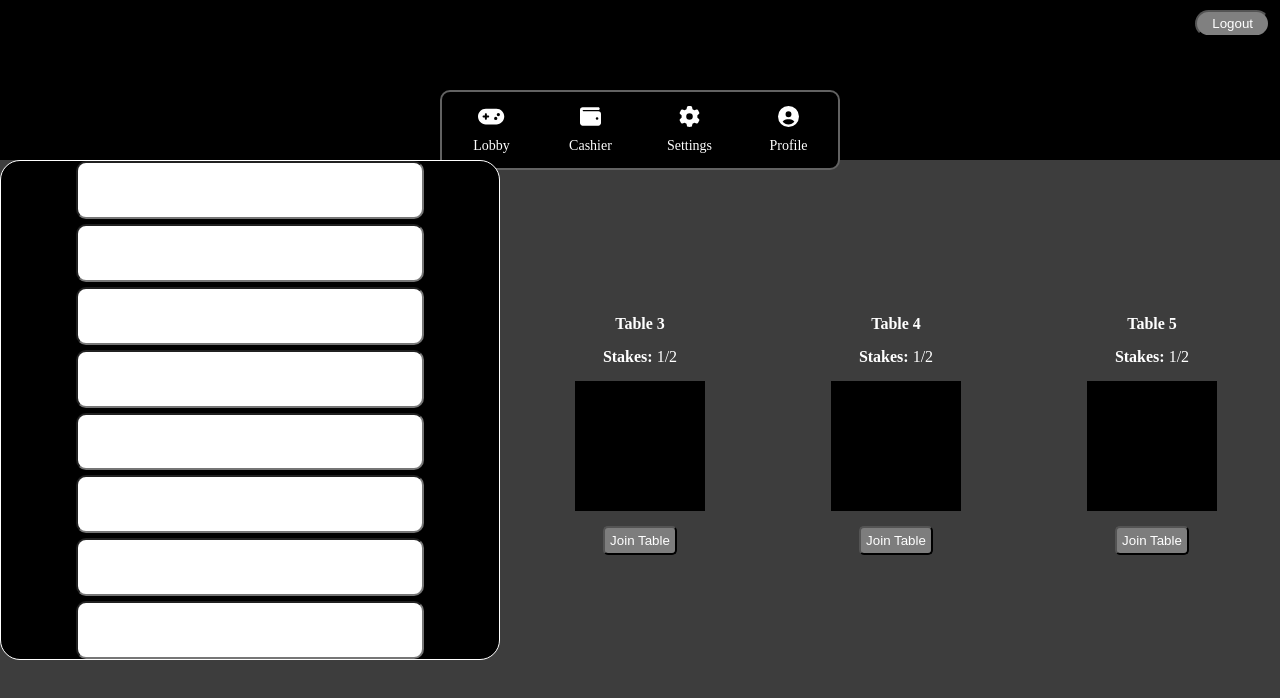
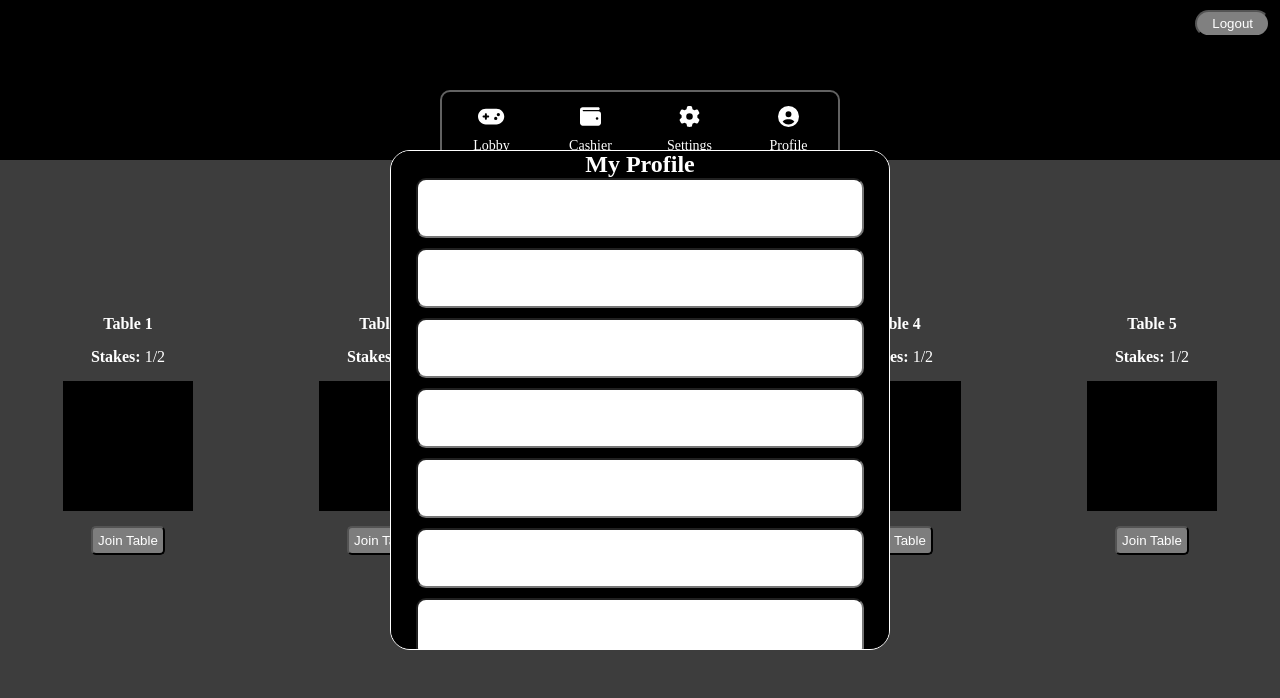
Before and after one commit to lavell119/pong_react, a React (Create React App) app in the folder frontend/: page / in a window 1280 px wide. Shown: the top 698 px of the page. Built offline with nearby package versions, Linux system fonts and the light colour scheme; no server answers.

Commit message:
center aligned profile popup by setting lobby display to flex column, made profile popup scrollable, and added 'My Profile' title

```diff
--- a/frontend/src/App.css
+++ b/frontend/src/App.css
@@ -9,6 +9,10 @@
   width: 100vw;
   background:  black;
   color: white;
+  display: flex;
+  align-items: center;
+  justify-content: center;
+  flex-direction: column;
 }
 
 .lobby_header {
@@ -144,12 +148,21 @@ a {
   display: flex;
   flex-direction: column;
   align-items: center;
+  justify-content: flex-start;
   gap: 5px;
+  overflow-y:auto;
+  text-align: center;
+
 }
 
 .profile_popup input {
   height: 60px;
-  width: 70%;
+  width: 90%;
   border-radius: 10px;
   background: white;
+  margin-bottom: 10px;
 }
+
+.profile_popup_content {
+  background: black;
+}
--- a/frontend/src/components/Lobby.js
+++ b/frontend/src/components/Lobby.js
@@ -21,6 +21,8 @@ export default function Lobby() {
             </div>
         </div>
         <div className="profile_popup">
+          <div className="profile_popup_content">
+            <h2>My Profile</h2>
           <input></input>
           <input></input>
           <input></input>
@@ -29,8 +31,22 @@ export default function Lobby() {
           <input></input>
           <input></input>
           <input></input>
-
-
+          <input></input>
+          <input></input>
+          <input></input>
+          <input></input>
+          <input></input>
+          <input></input>
+          <input></input>
+          <input></input><input></input>
+          <input></input>
+          <input></input>
+          <input></input>
+          <input></input>
+          <input></input>
+          <input></input>
+          <input></input>
+          </div>
         </div>
         <div className="lobby_content">
             <LobbyTables />
```
